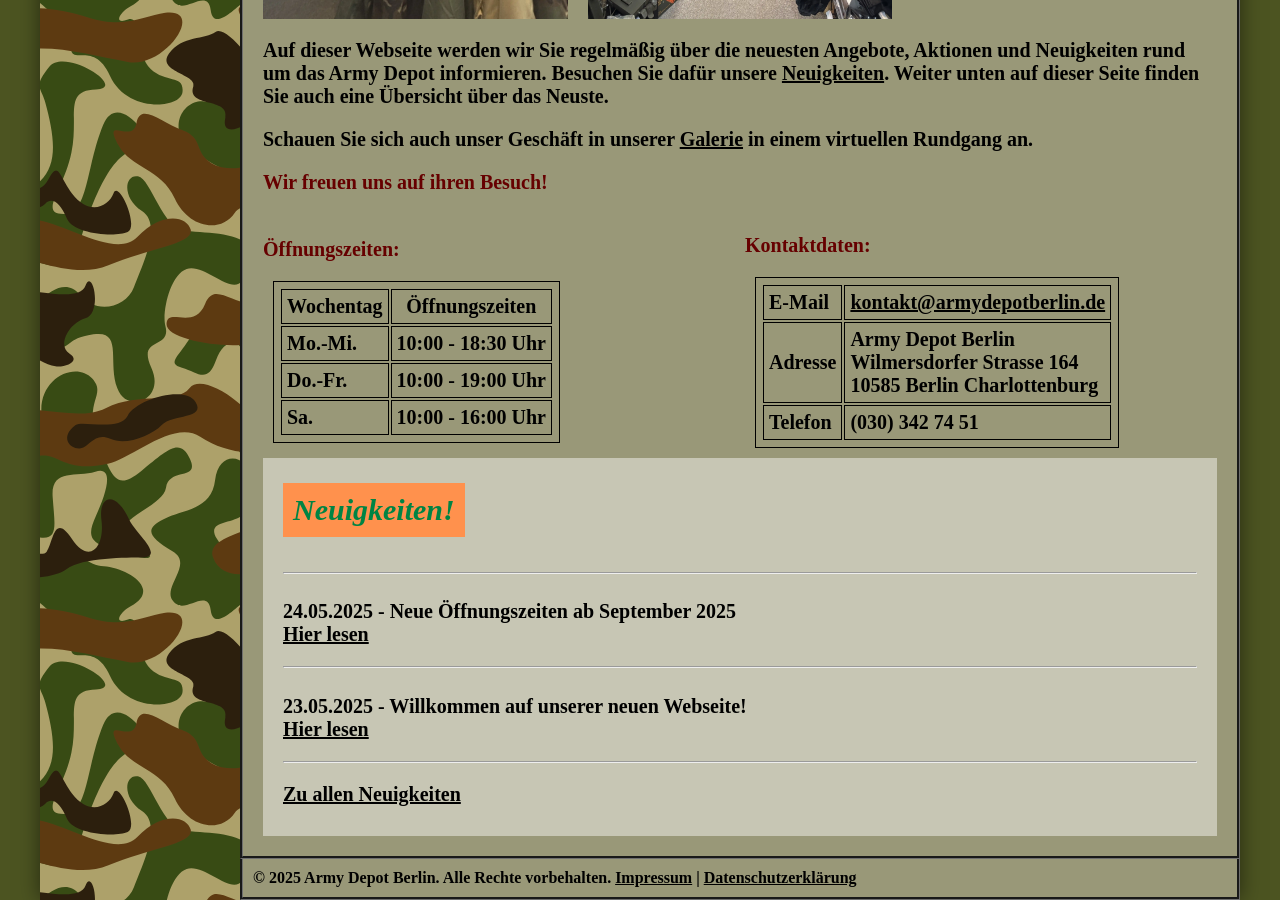
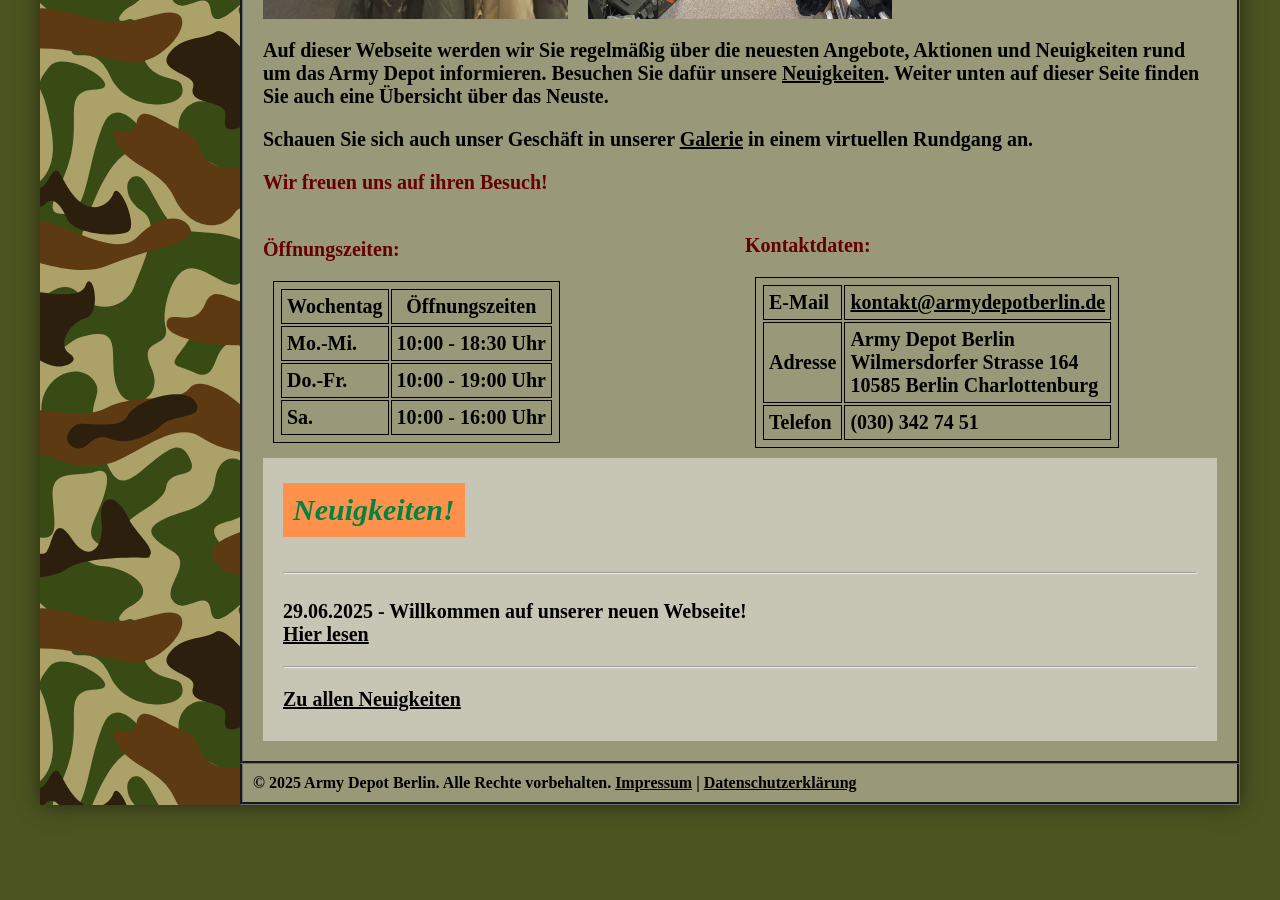
Before and after one commit to DevinTDHa/army-depot-berlin, a Jekyll site: the page built from index.md, in a window 1280 px wide and 900 px high, scrolled down 1211 px. Built offline with Jekyll 4.4.1, drawn with Linux system fonts in a browser that asks for light colours.

Commit message:
adjust news

```diff
--- a/_posts/2025-05-23-neue_webseite.md
+++ b/_posts/2025-06-29-neue_webseite.md
@@ -1,7 +1,7 @@
 ---
 layout: post
 title: Willkommen auf unserer neuen Webseite!
-date: 2025-05-23
+date: 2025-06-29
 categories: [neuigkeiten]
 ---
 
```
Also changed, not shown: _posts/2025-05-24-neue_oeffnungszeiten.md (deleted, +0 -25 lines).
